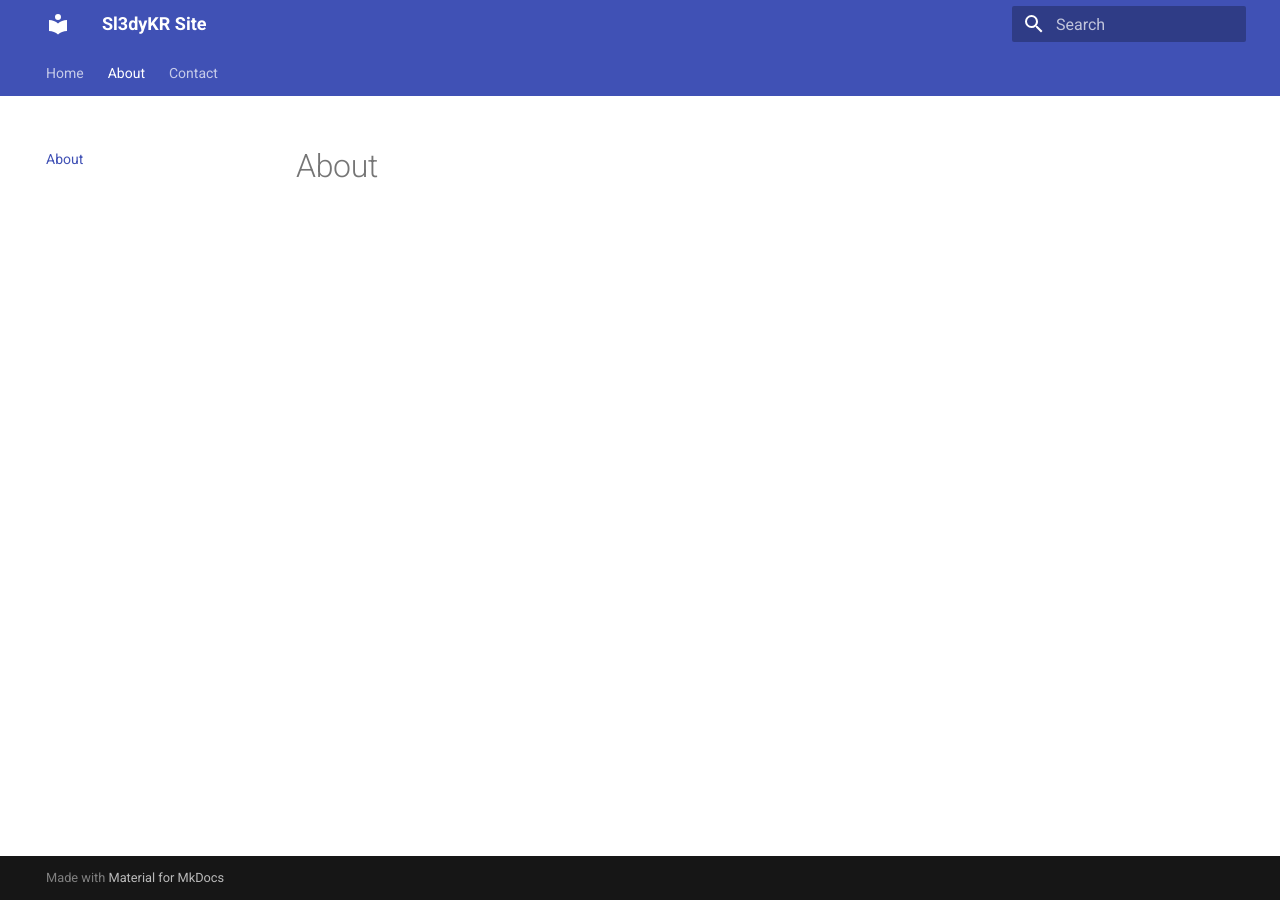
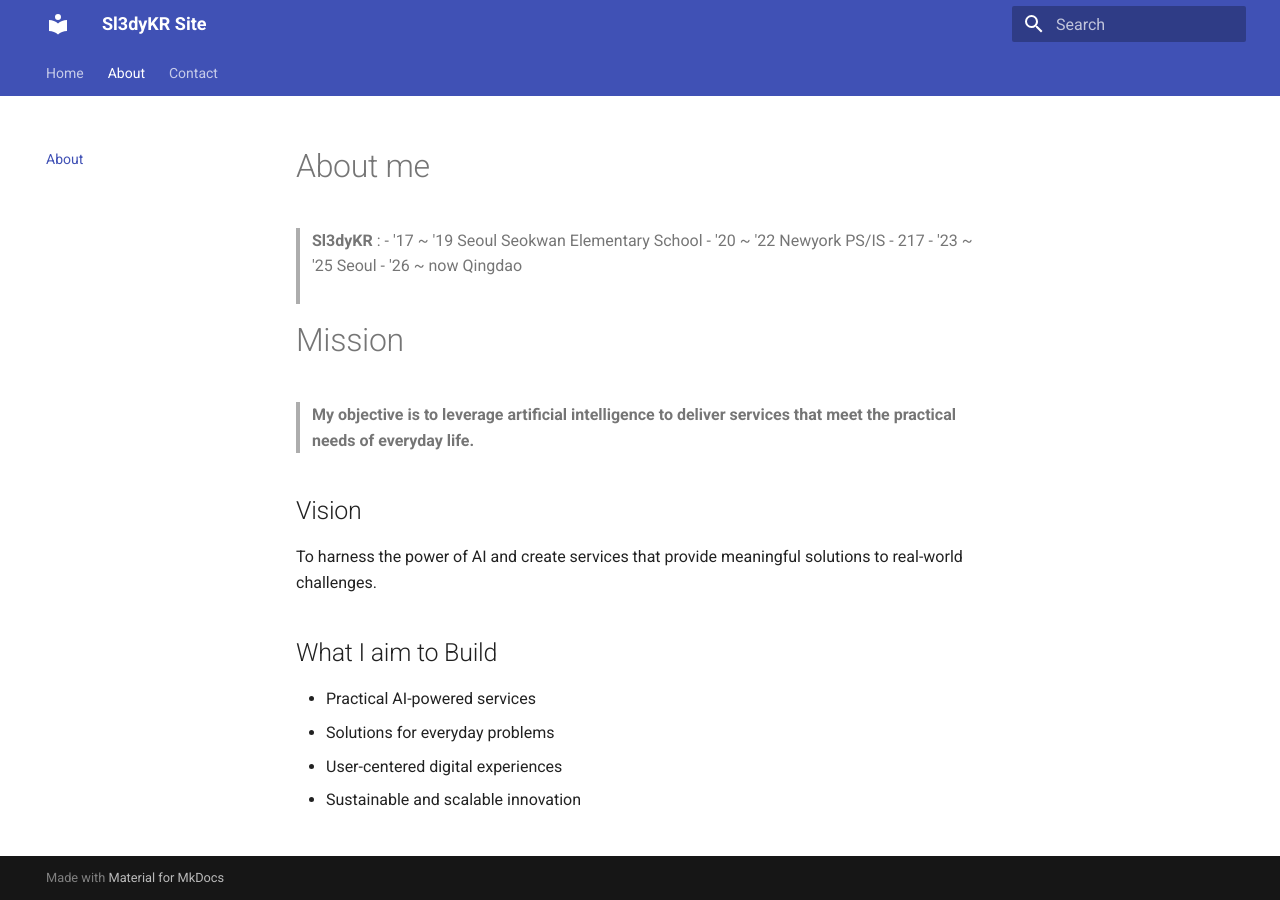
Before and after one commit to sl3deykr/sl3deykr.github.io, an MkDocs documentation site: the page built from docs/about.md, in a window 1280 px wide. Built offline with MkDocs 1.6.1 and Material for MkDocs 9.7.7, drawn with Linux system fonts in a browser that asks for light colours.

Commit message:
about me

```diff
--- a/docs/about.md
+++ b/docs/about.md
@@ -1 +1,24 @@
-# About
+# About me
+
+> **Sl3dyKR** :
+- '17 ~ '19 Seoul Seokwan Elementary School
+- '20 ~ '22 Newyork PS/IS - 217
+- '23 ~ '25 Seoul
+- '26 ~ now Qingdao
+<br><br>
+
+# Mission
+
+> **My objective is to leverage artificial intelligence to deliver services that meet the practical needs of everyday life.**
+<br>
+
+## Vision
+
+To harness the power of AI and create services that provide meaningful solutions to real-world challenges.
+
+## What I aim to Build
+
+- Practical AI-powered services
+- Solutions for everyday problems
+- User-centered digital experiences
+- Sustainable and scalable innovation
```
